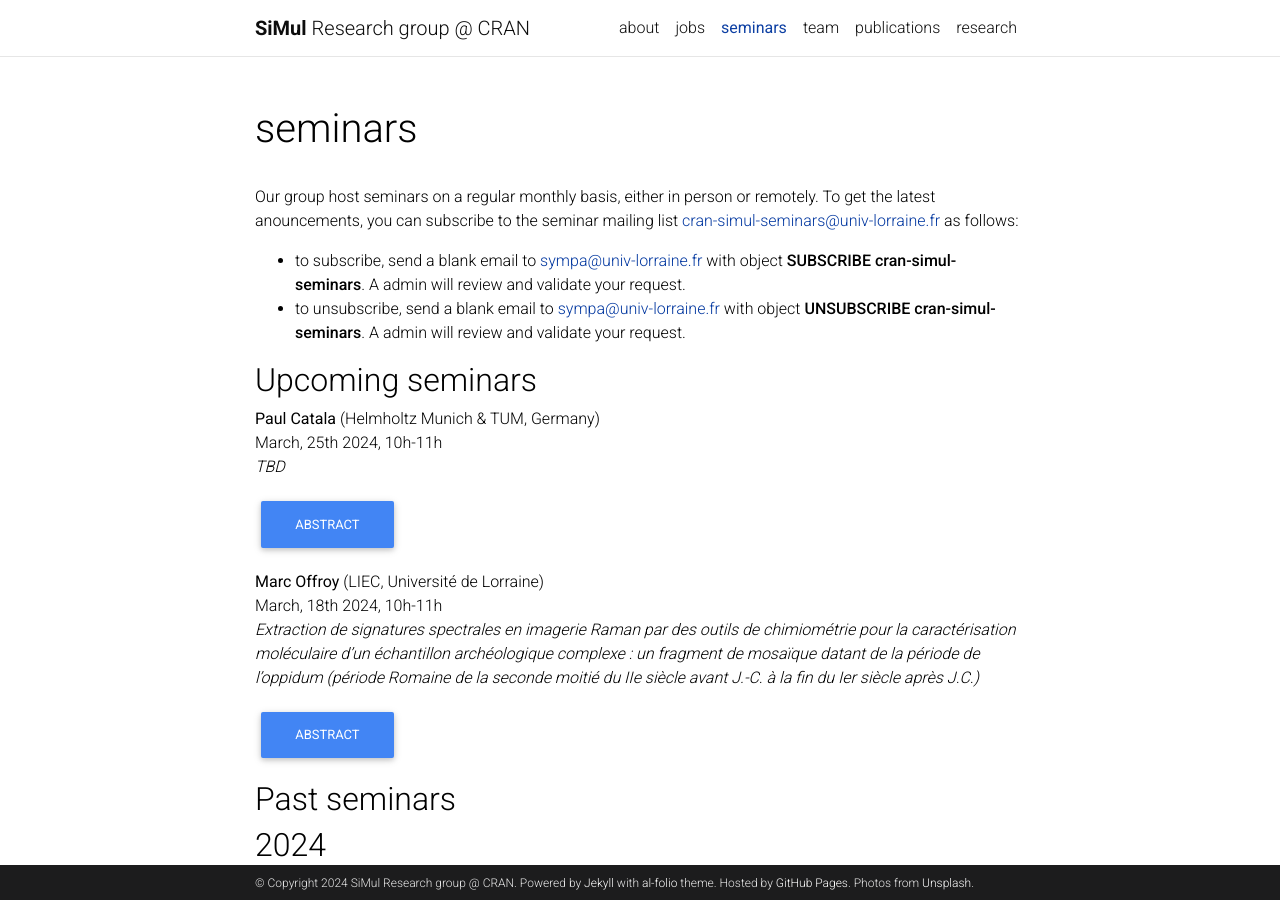
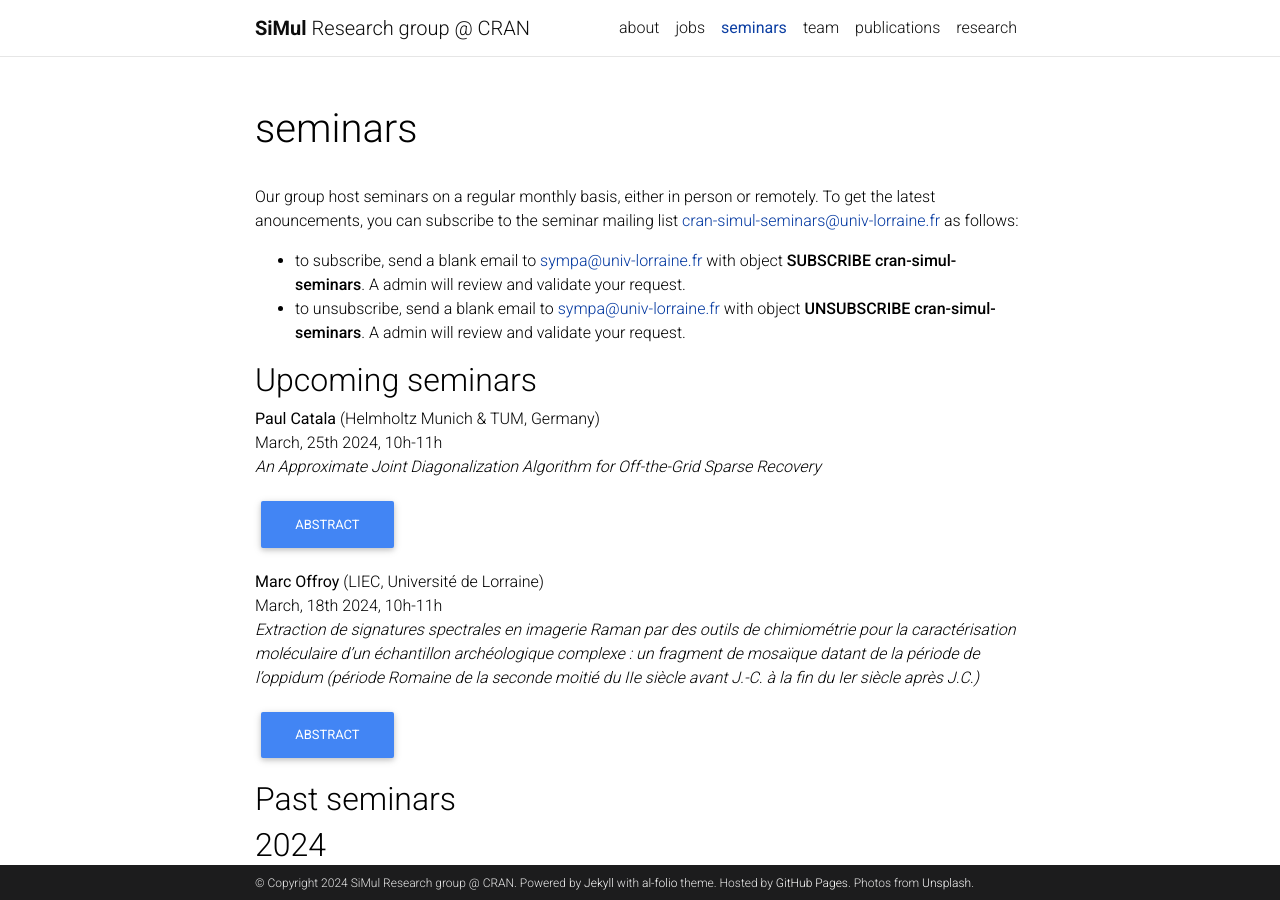
Before and after one commit to cran-simul/cran-simul.github.io, a Jekyll site: the page built from _pages/seminars.md, in a window 1280 px wide and 900 px high. Built offline with Jekyll 4.4.1, drawn with Linux system fonts in a browser that asks for light colours; comment, search, counter and statistics services are not loaded; a style sheet for code colours, icons or effects is not loaded; some of the changed lines change nothing that is shown.

Commit message:
Update seminarlist.yml

```diff
--- a/_data/seminarlist.yml
+++ b/_data/seminarlist.yml
@@ -10,8 +10,8 @@
 -  speaker:  Paul Catala
    institution: Helmholtz Munich & TUM, Germany
    date:  March, 25th 2024, 10h-11h
-   title: "TBD"
-   abstract: "TBD"
+   title: "An Approximate Joint Diagonalization Algorithm for Off-the-Grid Sparse Recovery"
+   abstract: "Many problems in imaging and data science require to reconstruct, from partial observations, highly concentrated signals, such as pointwise sources or contour lines. This work introduces a novel algorithm for recovering measures supported on such structured domains, given a finite number of their moments. Our approach is based on the traditional singular value decomposition methodology of subspace methods, but lifts their restriction to the framework of Dirac masses, and is able to recover geometrically faithful discrete approximations of measures with density. The crucial step consists in the approximate joint diagonalization of a few non-commuting matrices, which we perform using a quasi-Newton algorithm. Experiments show that our method performs well, not only in the setting of well separated Dirac masses, as predicted by the standard theory of the truncated moment problem, but also in the case of continuous measures, which is not covered by theoretical guarantees and where usual methods empirically fail. We illustrate its applicability in optimal transport problems, where the coupling measure is often localized on the graph of some function."
    active: 1
    year: 2024
 
```
